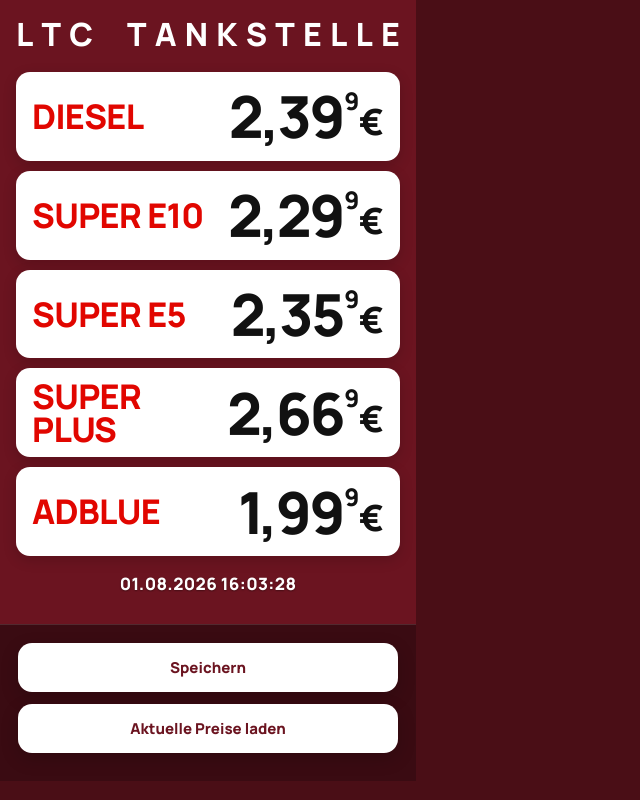
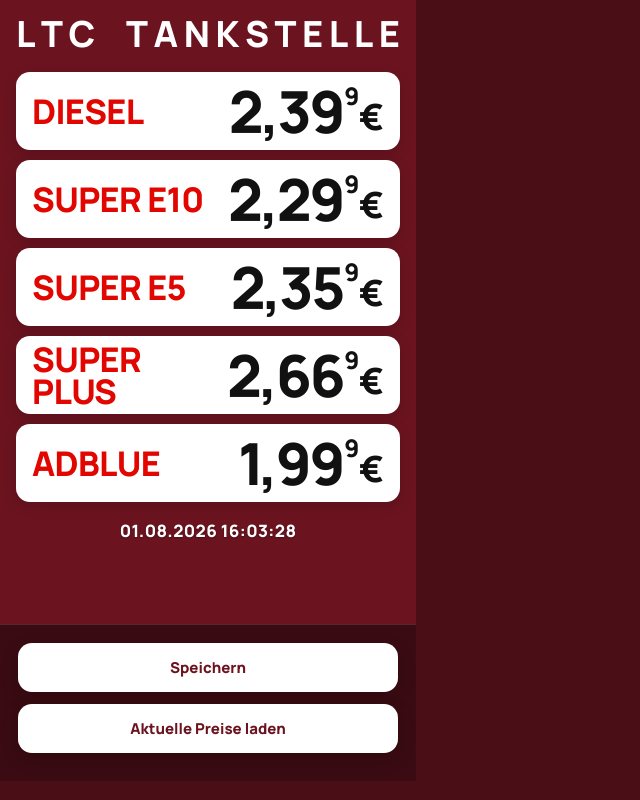
Before and after one commit to Mchdozr/gazbenzin, a PHP site: page /widget.php in a window 1280 px wide. Shown: the whole page, without its empty margins (0-640 px from the left). Run offline with PHP 8.4, Linux system fonts and the light colour scheme.

Commit message:
Finish card height and brand size CSS updates.
Co-authored-by: Mücahid Özer <Mchdozr@users.noreply.github.com>

```diff
--- a/assets/style.css
+++ b/assets/style.css
@@ -85,7 +85,7 @@ body.admin-page {
   width: 100%;
   color: #ffffff;
   text-transform: uppercase;
-  font-size: 32px;
+  font-size: 36px;
   font-weight: 800;
   line-height: 1;
   white-space: nowrap;
@@ -101,9 +101,10 @@ body.admin-page {
 }
 
 .card {
-  flex: 1 1 0;
-  min-height: 0;
-  max-height: 100%;
+  flex: 0 0 var(--card-h);
+  height: var(--card-h);
+  min-height: var(--card-h);
+  max-height: var(--card-h);
   background: var(--card);
   border-radius: var(--radius);
   padding: 0 var(--pad-x);
```
